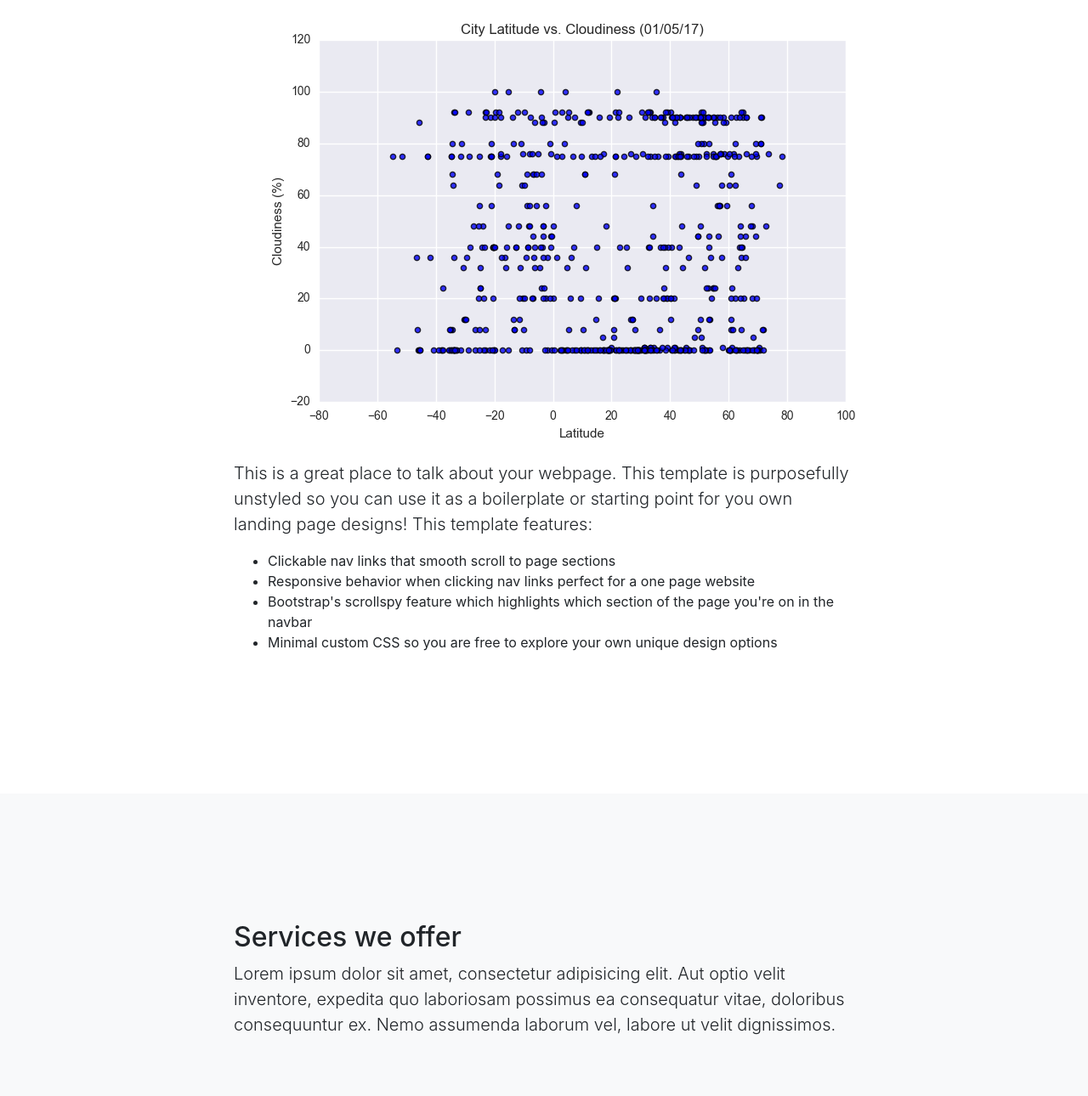
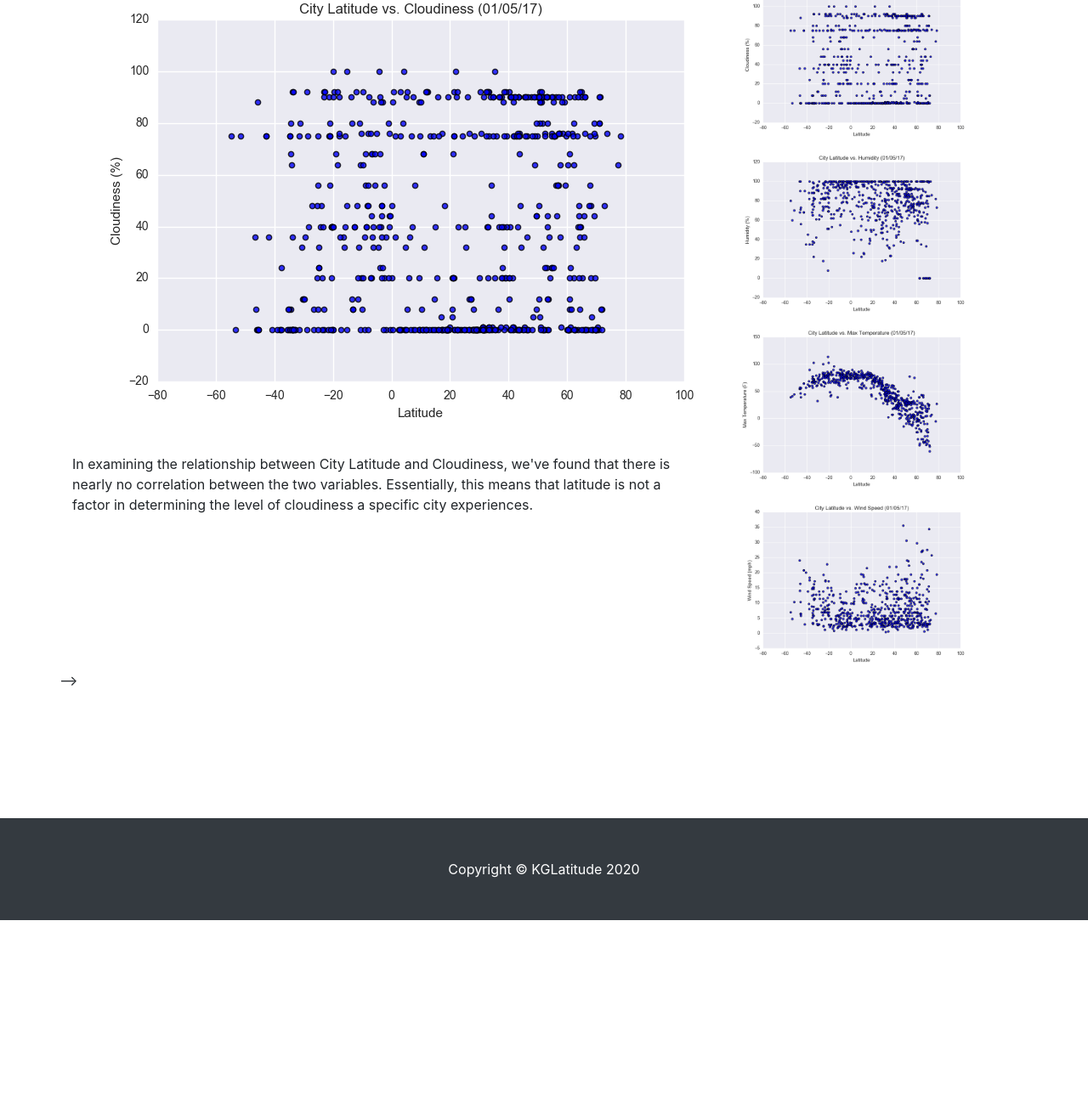
Before and after one commit to kevingray17/web-design-challenge, a website with bundled scripts: page cloudiness.html in a window 1280 px wide. Shown: the part 228-1518 px from the top of the page at 85% size. After the commit the page ends 1311 px from the top, so only its background shows below. Built offline with nearby package versions, Linux system fonts and the light colour scheme.

Commit message:
cleaned up cloudiness page

```diff
--- a/cloudiness.html
+++ b/cloudiness.html
@@ -1,4 +1,4 @@
-!DOCTYPE html>
+<!DOCTYPE html>
 <html lang="en">
 
 <head>
@@ -53,27 +53,56 @@
 
   <!-- <header class="bg-primary text-white">
     <div class="container text-center">
-      <h1>Cloudiness</h1>
-      <p class="lead">A landing page template freshly redesigned for Bootstrap 4</p>
+      <h1>Welcome to Latitude</h1>
+      <p class="lead">Weather with Attitude</p>
     </div>
   </header> -->
 
-<!-- body starts here -->
-
-  <section id="about">
+    <section id="about">
     <div class="container">
       <div class="row">
-        <div class="col-lg-8 mx-auto">
+        <div class="col-8">
+          <h2> Summary: Cloudiness</h2>
+          <p class="lead"><img src="Resources/assets/images/Fig3.png" alt="Cloudiness Scatterplot">
+          <p>In examining the relationship between City Latitude and Cloudiness, we've found that there is nearly no correlation between the two variables.
+            Essentially, this means that latitude is not a factor in determining the level of cloudiness a specific city experiences.
+            </p>
+        </div>
+        <div class="col-4">
+          <div class="container">
+          <h3>Visualizations</h3>
+                <a href="cloudiness.html"><img src="Resources/assets/images/Fig3.png" width="300" alt="City Latitude vs. Cloudiness scatterplot"></a>
+                <a href="humidity.html"><img src="Resources/assets/images/Fig2.png" width="300" alt="City Latitude vs. Humidity scatterplot"></a>
+                <a href="temperature.html"><img src="Resources/assets/images/Fig1.png" width="300" alt="City Latitude vs. Max Temperature scatterplot"></a>
+                <a href="windspeed.html"><img src="Resources/assets/images/Fig4.png" width="300" alt="City Latitude vs. Windspeed scatterplot"></a>
+              </div>
 
 
-          <h2>Cloudiness</h2>
-          <p class="lead"><img src="Resources/assets/images/Fig3.png"> This is a great place to talk about your webpage. This template is purposefully unstyled so you can use it as a boilerplate or starting point for you own landing page designs! This template features:</p>
+
+
+
+
+
+        <!-- </div>
+      </div>
+    <!-- <div class="container">
+      <div class="row">
+        <!--<div class="col-lg-8 mx-auto"> -->
+          <!-- <div class="col-8"><h2>Welcome to Latitude</h2> -->
+            <!-- <p>Latitude is the web's foremost authority on exploring the relationship between latitude and weather.</p>
+          </div>
+            <div class="col-4"></div><h2>Weather Plots</h2></div>
+            <span class="border border-success"></span>
+          </div>
+        <!--</div> -->
+          <!-- <h2>About this page</h2>
+          <p class="lead">This is a great place to talk about your webpage. This template is purposefully unstyled so you can use it as a boilerplate or starting point for you own landing page designs! This template features:</p>
           <ul>
             <li>Clickable nav links that smooth scroll to page sections</li>
             <li>Responsive behavior when clicking nav links perfect for a one page website</li>
             <li>Bootstrap's scrollspy feature which highlights which section of the page you're on in the navbar</li>
-            <li>Minimal custom CSS so you are free to explore your own unique design options</li>
-          </ul>
+            <li>Minimal custom CSS so you are free to explore your own unique design options</li> -->
+          <!-- </ul>
         </div>
       </div>
     </div>
@@ -83,20 +112,20 @@
     <div class="container">
       <div class="row">
         <div class="col-lg-8 mx-auto">
-          <h2>Services we offer</h2>
-          <p class="lead">Lorem ipsum dolor sit amet, consectetur adipisicing elit. Aut optio velit inventore, expedita quo laboriosam possimus ea consequatur vitae, doloribus consequuntur ex. Nemo assumenda laborum vel, labore ut velit dignissimos.</p>
-        </div>
+          <!-- <h2>Services we offer</h2> -->
+          <!-- <p class="lead">Lorem ipsum dolor sit amet, consectetur adipisicing elit. Aut optio velit inventore, expedita quo laboriosam possimus ea consequatur vitae, doloribus consequuntur ex. Nemo assumenda laborum vel, labore ut velit dignissimos.</p> -->
+        <!-- </div>
       </div>
     </div>
-  </section>
+  <!-- </section>
 
-  <section id="contact">
+  <!-- <section id="contact">
     <div class="container">
       <div class="row">
         <div class="col-lg-8 mx-auto">
           <h2>Contact us</h2>
-          <p class="lead">Lorem ipsum dolor sit amet, consectetur adipisicing elit. Vero odio fugiat voluptatem dolor, provident officiis, id iusto! Obcaecati incidunt, qui nihil beatae magnam et repudiandae ipsa exercitationem, in, quo totam.</p>
-        </div>
+          <!-- <p class="lead">Lorem ipsum dolor sit amet, consectetur adipisicing elit. Vero odio fugiat voluptatem dolor, provident officiis, id iusto! Obcaecati incidunt, qui nihil beatae magnam et repudiandae ipsa exercitationem, in, quo totam.</p> -->
+        </div> -->
       </div>
     </div>
   </section>
@@ -104,7 +133,7 @@
   <!-- Footer -->
   <footer class="py-5 bg-dark">
     <div class="container">
-      <p class="m-0 text-center text-white">Copyright &copy; Your Website 2020</p>
+      <p class="m-0 text-center text-white">Copyright &copy; KGLatitude 2020</p>
     </div>
     <!-- /.container -->
   </footer>
```
